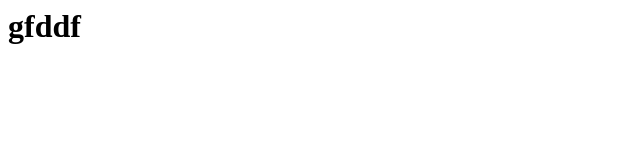
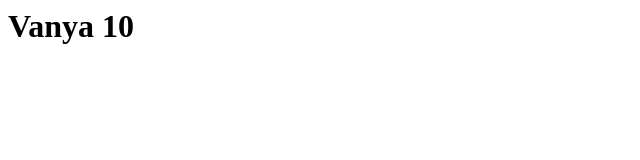
Before and after one commit to SpuikOF/ssotmetki, a plain HTML site: page index.html in a window 1280 px wide. Shown: the whole page, without its empty margins (0-640 px from the left). Drawn offline with Linux system fonts and the light colour scheme.

Commit message:
Update index.html

```diff
--- a/index.html
+++ b/index.html
@@ -1 +1 @@
-<h1>gfddf</h1>
+<h1>Vanya 10</h1>
```
